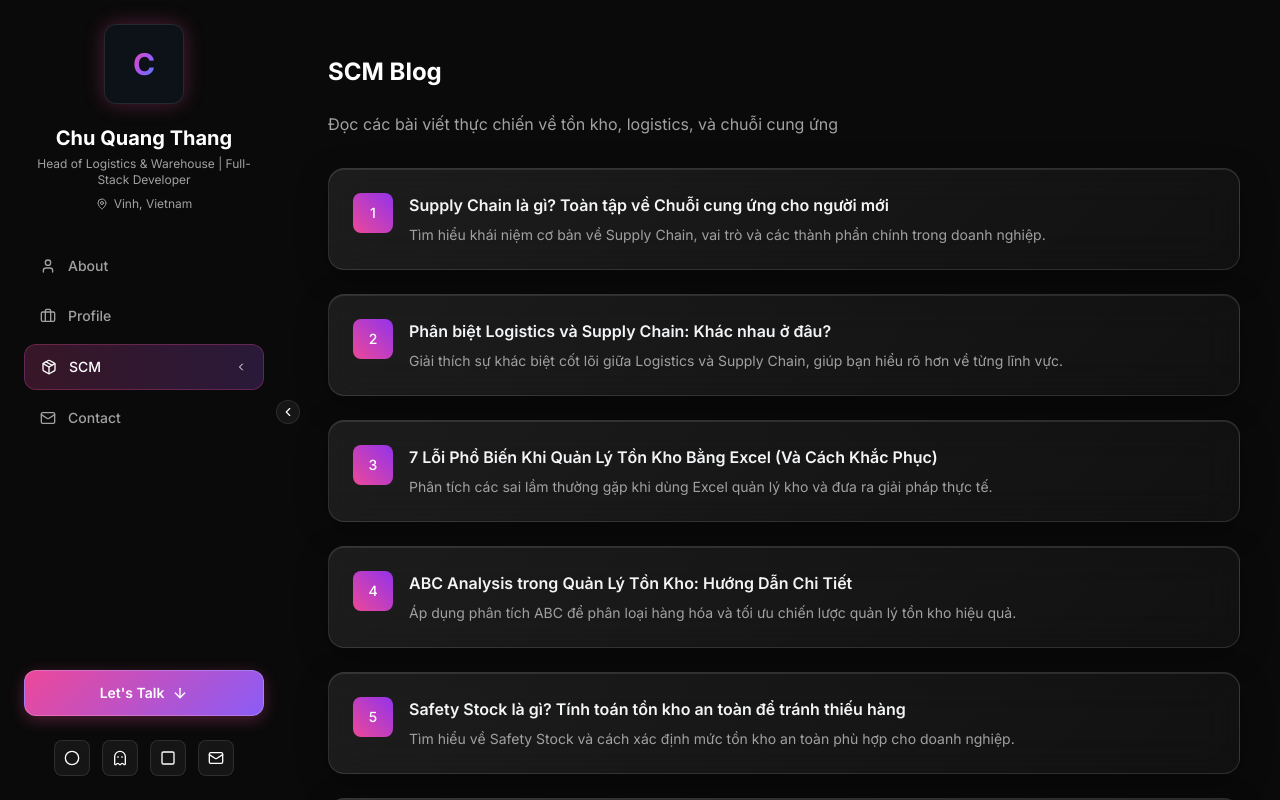
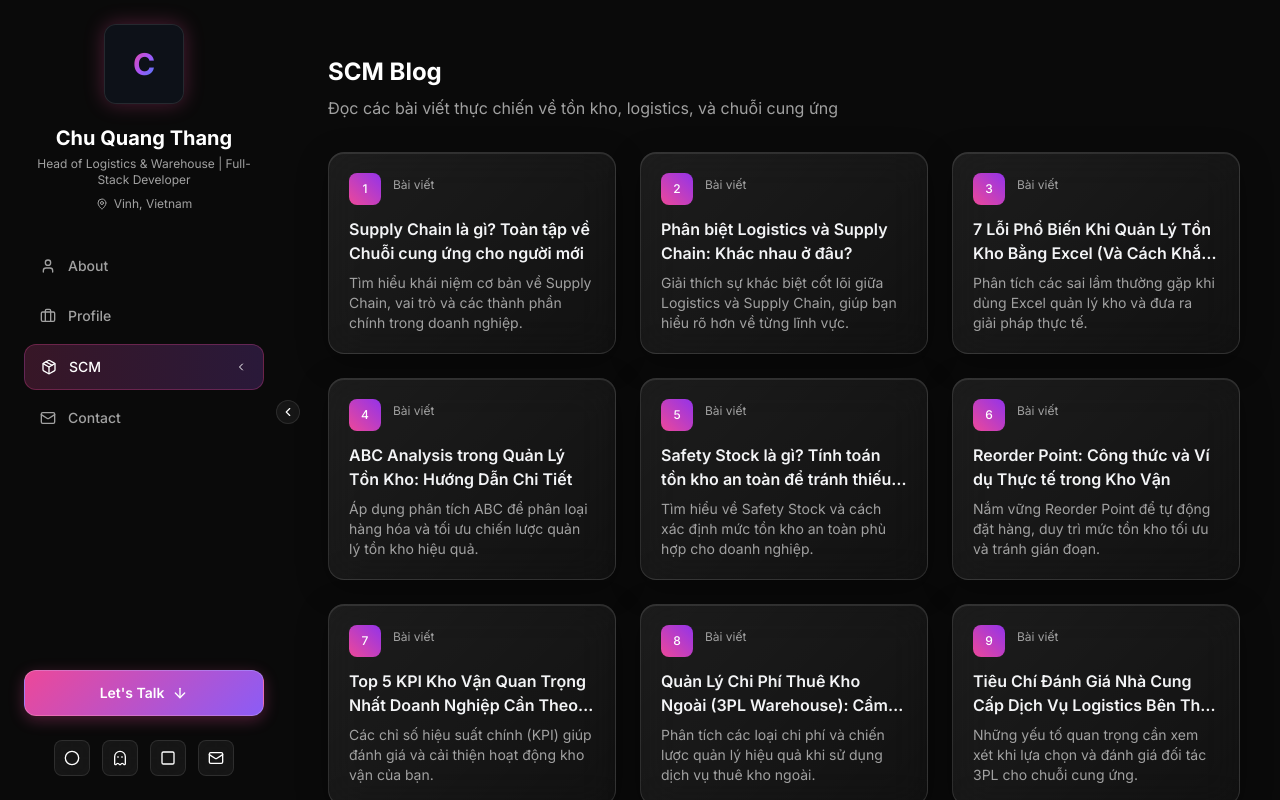
Before and after one commit to thangcq0310/my-portfolio, a React (Vite) app: page /scm/blog in a window 1280 px wide. Shown: the top 800 px of the page. Built offline with nearby package versions, Linux system fonts and the light colour scheme.

Commit message:
Redesign SCM Blog list to grid layout (3 columns)

```diff
--- a/src/pages/SCMBlog.tsx
+++ b/src/pages/SCMBlog.tsx
@@ -5,30 +5,31 @@ import SCMBlogDetail from "./SCMBlogDetail";
 export default function SCMBlog() {
   return (
     <div className="min-h-[calc(100vh-4rem)] p-6">
-      <h1 className="text-2xl font-bold mb-6">SCM Blog</h1>
+      <h1 className="text-2xl font-bold mb-2">SCM Blog</h1>
       <p className="text-muted-foreground mb-8">
         Đọc các bài viết thực chiến về tồn kho, logistics, và chuỗi cung ứng
       </p>
 
-      <div className="space-y-6">
+      <div className="grid grid-cols-1 md:grid-cols-2 lg:grid-cols-3 gap-6">
         {scmBlogPosts.map((post) => (
           <Link
             key={post.id}
             to={post.link}
-            className="block hover:shadow-lg transition-shadow"
+            className="group block hover:shadow-lg transition-all hover:-translate-y-1"
           >
-            <div className="glass-card p-6">
-              <div className="flex items-start gap-4">
-                <div className="flex-shrink-0 h-10 w-10 rounded-lg bg-gradient-to-tr from-pink-500 to-purple-600 flex items-center justify-center">
-                  <span className="text-sm font-medium text-white">{post.id}</span>
+            <div className="glass-card p-5 h-full flex flex-col">
+              <div className="flex items-start gap-3 mb-3">
+                <div className="flex-shrink-0 h-8 w-8 rounded-lg bg-gradient-to-tr from-pink-500 to-purple-600 flex items-center justify-center">
+                  <span className="text-xs font-medium text-white">{post.id}</span>
                 </div>
-                <div className="flex-1">
-                  <h3 className="font-semibold mb-2 text-gray-100">{post.title}</h3>
-                  <p className="text-muted-foreground text-sm line-clamp-3">
-                    {post.description}
-                  </p>
-                </div>
+                <span className="text-xs text-muted-foreground mt-1">Bài viết</span>
               </div>
+              <h3 className="font-semibold mb-2 text-gray-100 line-clamp-2 group-hover:text-pink-400 transition-colors">
+                {post.title}
+              </h3>
+              <p className="text-muted-foreground text-sm line-clamp-3 mt-auto">
+                {post.description}
+              </p>
             </div>
           </Link>
         ))}
```
